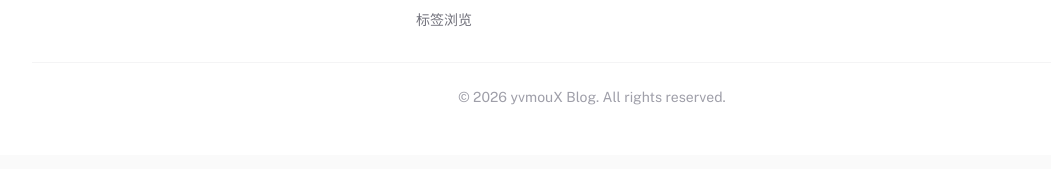
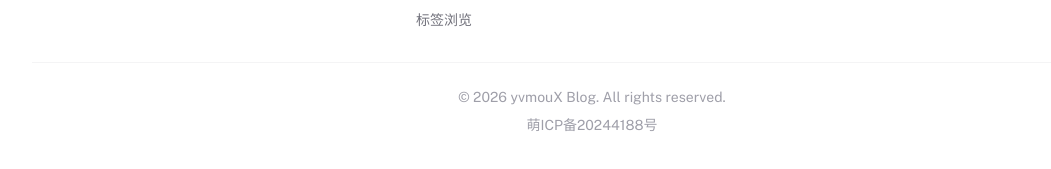
Before and after one commit to MoFishX/YBlog, a Vue app in the folder front/: page / in a window 1280 px wide. Shown: the part 1206-1375 px from the top of the page, without its empty margins (48-1099 px from the left). Built offline with nearby package versions, Linux system fonts and the light colour scheme; no server answers.

Commit message:
feat: 添加萌ICP备20244188号

```diff
--- a/front/src/components/layout/AppFooter.vue
+++ b/front/src/components/layout/AppFooter.vue
@@ -21,8 +21,11 @@
           </div>
         </div>
       </div>
-      <div class="border-t border-zinc-100 pt-6 text-center text-sm text-zinc-400">
-        &copy; {{ year }} yvmouX Blog. All rights reserved.
+      <div class="border-t border-zinc-100 pt-6 text-center text-sm text-zinc-400 space-y-2">
+        <p>&copy; {{ year }} yvmouX Blog. All rights reserved.</p>
+        <p>
+          <a href="https://icp.gov.moe/?keyword=20244188" target="_blank" rel="noopener" class="hover:text-accent transition-colors duration-200">萌ICP备20244188号</a>
+        </p>
       </div>
     </div>
   </footer>
```
